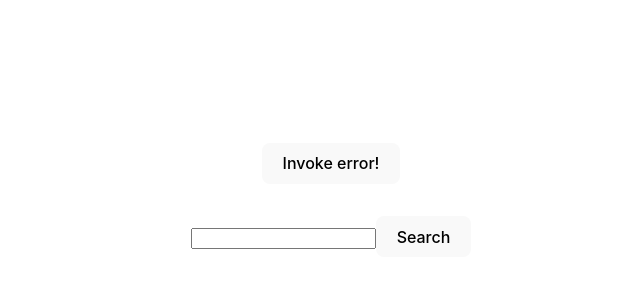
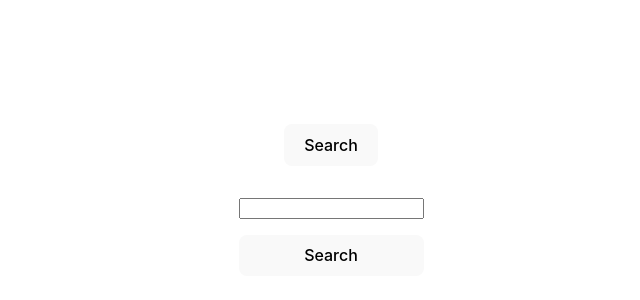
Before and after one commit to rebel228/pokemonApi-vasilii, a React (Vite) app: page / in a window 1280 px wide. Shown: the part 184-484 px from the top of the page, without its empty margins (309-949 px from the left). Built offline with nearby package versions, Linux system fonts and the light colour scheme.

Commit message:
refactor: rewrite all class ocmponents to function

```diff
--- a/src/App.tsx
+++ b/src/App.tsx
@@ -1,53 +1,33 @@
-import { Component } from 'react';
+import { useState } from 'react';
 import './App.css';
 import ErrorBoundary from './components/Error';
 import ErrorController from './components/ErrorController';
+import Pokemons from './components/Pokemons';
 import Search from './components/Search';
 import { Pokemon } from './types';
 import { fetchPokemons } from './utils/pokemons';
-import Pokemons from './components/Pokemons';
 
-interface Props {}
-interface State {
-    query: string;
-    pokemons: Pokemon[];
-    isLoading: boolean;
-}
+const App = () => {
+    const [isLoading, setLoading] = useState(false);
+    const [pokemons, setPokemons] = useState<Pokemon[]>([]);
 
-class App extends Component<Props, State> {
-    state: State = {
-        query: '',
-        pokemons: [],
-        isLoading: false,
+    const getPokemons = (query: string) => {
+        setLoading(true);
+        fetchPokemons(query).then(setPokemons);
     };
 
-    constructor(props: Props) {
-        super(props);
-    }
-
-    getPokemons = (query: string) => {
-        this.setState((state) => ({ ...state, isLoading: true }));
-
-        fetchPokemons(query).then((pokemons) =>
-            this.setState(() => ({ pokemons, isLoading: false }))
-        );
-    };
-
-    render() {
     return (
         <ErrorBoundary>
             <main>
                 <ErrorController />
-                    <Search onClick={this.getPokemons} />
-                    {this.state.isLoading ? (
+                <Search onClick={getPokemons} />
+                {isLoading ? (
                     <div className="loading" />
                 ) : (
-                        <Pokemons pokemons={this.state.pokemons} />
+                    <Pokemons pokemons={pokemons} />
                 )}
             </main>
         </ErrorBoundary>
     );
-    }
-}
-
+};
 export default App;
--- a/src/components/Button/index.tsx
+++ b/src/components/Button/index.tsx
@@ -1,11 +1,9 @@
-import { Component } from 'react';
-
 interface Props {
     onClick: () => void;
 }
 
-export default class Button extends Component<Props> {
-    render() {
-        return <button onClick={this.props.onClick}>Search</button>;
-    }
-}
+const Button = ({ onClick }: Props) => (
+    <button onClick={onClick}>Search</button>
+);
+
+export default Button;
--- a/src/components/ErrorController/index.tsx
+++ b/src/components/ErrorController/index.tsx
@@ -1,25 +1,16 @@
-import { Component } from 'react';
+import { useState } from 'react';
+import Button from '../Button';
 
-interface Props {}
+const ErrorController = () => {
+    const [isError, setError] = useState(false);
 
-interface State {
-    isError: boolean;
-}
+    if (isError) {
+        throw new Error('This error is thrown on demand');
+    }
 
-export default class ErrorController extends Component<Props, State> {
-    state = {
-        isError: false,
-    };
+    const onClick = () => setError(true);
 
-    invokeError = () => {
-        this.setState(() => ({ isError: true }));
-    };
+    return <Button onClick={onClick}></Button>;
+};
 
-    render() {
-        if (this.state.isError) {
-            throw new Error('This error is thrown on demand');
-        }
-
-        return <button onClick={this.invokeError}>Invoke error!</button>;
-    }
-}
+export default ErrorController;
--- a/src/components/Input/index.tsx
+++ b/src/components/Input/index.tsx
@@ -1,19 +1,12 @@
-import { Component } from 'react';
-
 interface Props {
     onChange: (input: string) => void;
     value: string;
 }
 
-export default class Input extends Component<Props> {
-    render() {
-        return (
-            <input
-                onChange={(event) =>
-                    this.props.onChange(event.target.value.trim().toLowerCase())
-                }
-                value={this.props.value}
-            />
-        );
-    }
-}
+const Input = ({ value, onChange }: Props) => (
+    <input
+        onChange={(event) => onChange(event.target.value.trim().toLowerCase())}
+        value={value}
+    />
+);
+export default Input;
--- a/src/components/Pokemons/index.tsx
+++ b/src/components/Pokemons/index.tsx
@@ -1,15 +1,12 @@
-import { Component } from 'react';
 import { Pokemon } from '../../types';
 
 interface Props {
     pokemons: Pokemon[];
 }
 
-export default class Pokemons extends Component<Props> {
-    render() {
-        return (
+const Pokemons = ({ pokemons }: Props) => (
     <section className="pokemon_list">
-                {this.props.pokemons.map((item) => (
+        {pokemons.map((item) => (
             <div key={item.name + item.description} className="pokemon">
                 <div className="pokemon__media">
                     <img src={item.image} alt="Pokemon image" />
@@ -22,5 +19,4 @@ export default class Pokemons extends Component<Props> {
         ))}
     </section>
 );
-    }
-}
+export default Pokemons;
--- a/src/components/Search/index.tsx
+++ b/src/components/Search/index.tsx
@@ -1,4 +1,4 @@
-import { Component } from 'react';
+import { useState } from 'react';
 import Button from '../Button';
 import Input from '../Input';
 
@@ -6,46 +6,22 @@ interface Props {
     onClick: (input: string) => void;
 }
 
-interface State {
-    query: string;
-}
+const Search = ({ onClick }: Props) => {
+    const [query, setQuery] = useState('');
 
-export default class Search extends Component<Props, State> {
-    state: State = {
-        query: localStorage.getItem('history') || '',
+    const handleClick = () => {
+        onClick(query);
+        saveToHistory();
     };
 
-    saveToHistory = () => {
-        const query = this.state.query;
+    const saveToHistory = () => localStorage.setItem('history', query);
 
-        localStorage.setItem('history', query);
-    };
+    return (
+        <section className="search">
+            <Input onChange={setQuery} value={query || ''} />
+            <Button onClick={handleClick} />
+        </section>
+    );
+};
 
-    handleClick = () => {
-        this.props.onClick(this.state.query);
-
-        this.saveToHistory();
-    };
-
-    componentDidMount(): void {
-        if (this.state.query) {
-            this.handleClick();
-        }
-    }
-
-    render() {
-        return (
-            <section className="search">
-                <div>
-                    <Input
-                        onChange={(query) =>
-                            this.setState(() => ({ ...this.state, query }))
-                        }
-                        value={this.state.query || ''}
-                    />
-                    <Button onClick={this.handleClick} />
-                </div>
-            </section>
-        );
-    }
-}
+export default Search;
```
Lines whose indentation alone changed are shown as unchanged.
